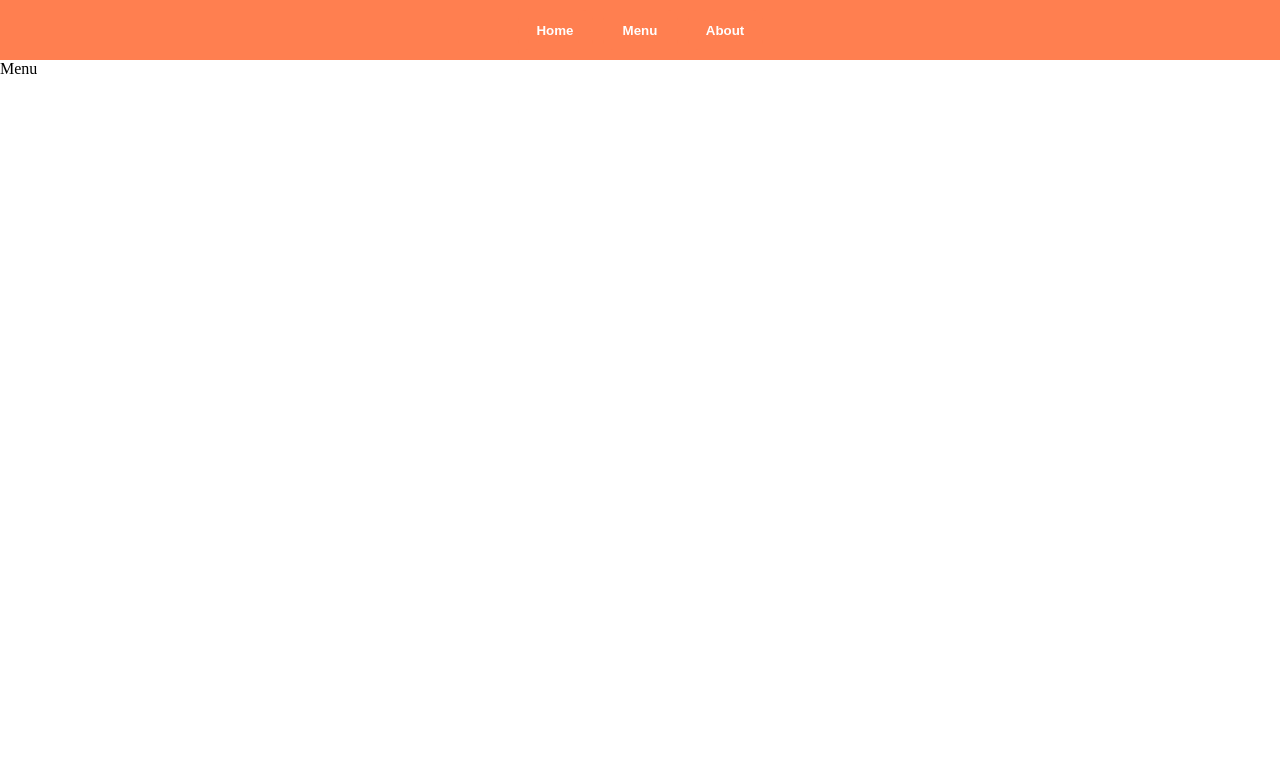
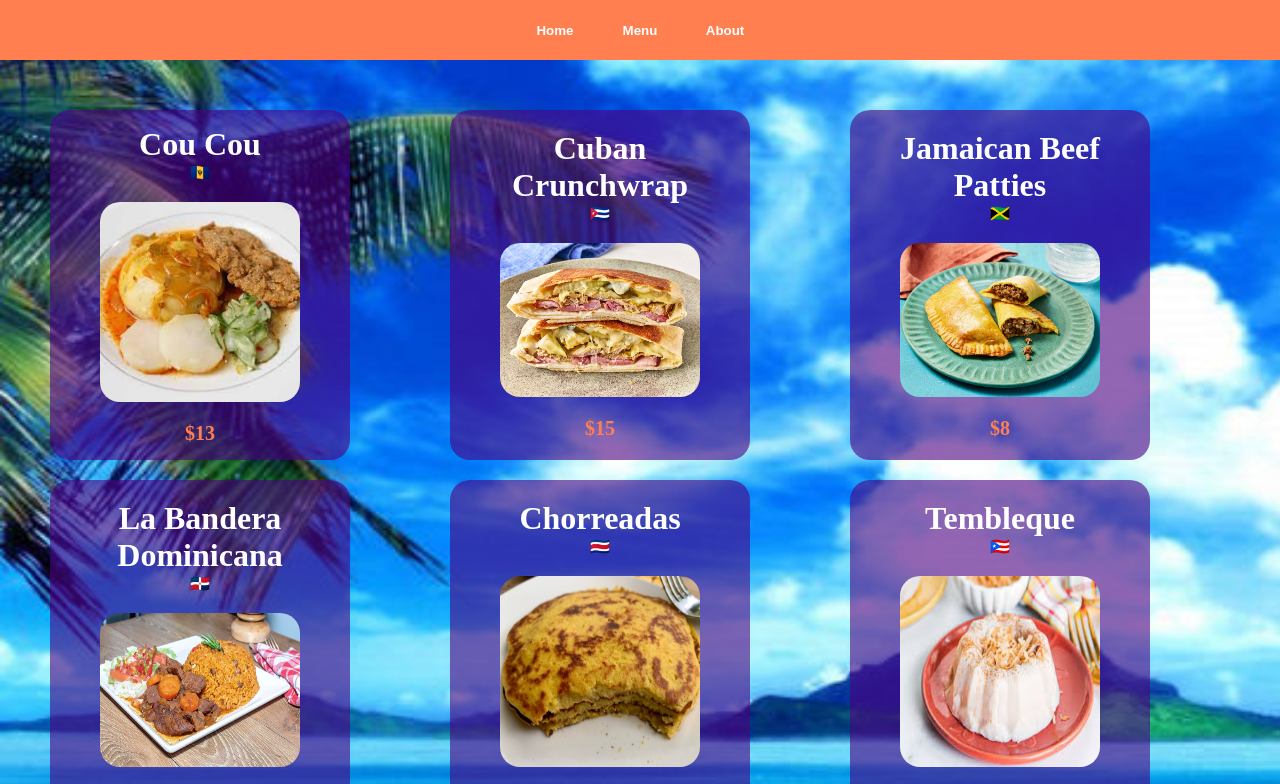
Before and after one commit to Rod-97/restaurant-page, a website built with webpack: page src/template.html in a window 1280 px wide. Both pictures are taken after a click on the button "Menu". Shown: the top 784 px of the page. Built offline with nearby package versions, Linux system fonts and the light colour scheme.

Commit message:
menu page

```diff
--- a/src/css/global.css
+++ b/src/css/global.css
@@ -2,6 +2,7 @@
   --coral-bg: rgba(255, 127, 80, 0.8);
   --coral: rgb(255, 127, 80);
   --deep-purple: rgb(75, 0, 130);
+  --deep-purple-bg: rgba(75, 0, 130, 0.6);
 }
 
 * {
@@ -41,11 +42,16 @@
   padding: 10px;
 }
 
+#home,
+#menu,
+#about {
+  height: 100vh;
+}
+
 #home {
-  background-image: url("../images/home.jpg");
+  background-image: url("../images/home-bg.jpg");
   background-size: cover;
   color: var(--deep-purple);
-  height: 100vh;
   display: flex;
   flex-direction: column;
   justify-content: center;
@@ -71,6 +77,46 @@
   font-size: 18px;
 }
 
+#menu {
+  background-image: url("../images/menu-bg.jpg");
+  background-size: cover;
+  height: 100%;
+  display: flex;
+  flex-direction: column;
+  justify-content: center;
+  align-items: center;
+  gap: 20px;
+  padding: 50px;
+}
+
+#menu .card {
+  background-color: var(--deep-purple-bg);
+  color: white;
+  height: 350px;
+  width: 300px;
+  border-radius: 20px;
+  padding: 20px;
+  display: flex;
+  flex-direction: column;
+  justify-content: center;
+  align-items: center;
+  text-align: center;
+}
+
+#menu .card img {
+  height: 200px;
+  width: 200px;
+  border-radius: 20px;
+  margin-top: 20px;
+}
+
+#menu .price {
+  margin-top: 20px;
+  font-weight: bold;
+  color: var(--coral);
+  font-size: 20px;
+}
+
 @media (min-width: 700px) {
   #header button {
     background-color: var(--coral);
@@ -85,4 +131,10 @@
   #home .text-container {
     width: 500px;
   }
+
+  #menu {
+    display: grid;
+    grid-template-columns: repeat(3, 1fr);
+    grid-template-rows: repeat(3, 1fr);
+  }
 }
--- a/src/js/menu.js
+++ b/src/js/menu.js
@@ -1,7 +1,106 @@
+import couCou from "../images/cou-cou.jpeg";
+import cubanCrunchwrap from "../images/cuban-crunchwrap.jpg";
+import jamaicanBeefPatties from "../images/jamaican-beef-patties.jpg";
+import laBanderaDominicana from "../images/la-bandera-dominicana.jpg";
+import chorreadas from "../images/chorreadas.jpg";
+import tembleque from "../images/tembleque.jpeg";
+import mudslide from "../images/mudslide.jpeg";
+import skyJuice from "../images/sky-juice.jpeg";
+import miamiVice from "../images/miami-vice.jpg";
+
+function countryCodeToFlagEmoji(countryCode) {
+  return countryCode
+    .toUpperCase()
+    .replace(/./g, (char) => String.fromCodePoint(char.charCodeAt(0) + 127397));
+}
+
+function getMenu() {
+  return [
+    {
+      name: "Cou Cou",
+      imgSrc: couCou,
+      flag: countryCodeToFlagEmoji("bb"),
+      price: "$13",
+    },
+    {
+      name: "Cuban Crunchwrap",
+      imgSrc: cubanCrunchwrap,
+      flag: countryCodeToFlagEmoji("cu"),
+      price: "$15",
+    },
+    {
+      name: "Jamaican Beef Patties",
+      imgSrc: jamaicanBeefPatties,
+      flag: countryCodeToFlagEmoji("jm"),
+      price: "$8",
+    },
+    {
+      name: "La Bandera Dominicana",
+      imgSrc: laBanderaDominicana,
+      flag: countryCodeToFlagEmoji("do"),
+      price: "$16",
+    },
+    {
+      name: "Chorreadas",
+      imgSrc: chorreadas,
+      flag: countryCodeToFlagEmoji("cr"),
+      price: "$10",
+    },
+    {
+      name: "Tembleque",
+      imgSrc: tembleque,
+      flag: countryCodeToFlagEmoji("pr"),
+      price: "$9",
+    },
+    {
+      name: "Mudslide",
+      imgSrc: mudslide,
+      flag: countryCodeToFlagEmoji("ky"),
+      price: "$12",
+    },
+    {
+      name: "Sky Juice",
+      imgSrc: skyJuice,
+      flag: countryCodeToFlagEmoji("bs"),
+      price: "$10",
+    },
+    {
+      name: "Miami Vice",
+      imgSrc: miamiVice,
+      flag: countryCodeToFlagEmoji("us"),
+      price: "$15",
+    },
+  ];
+}
+
 export function displayMenu() {
   const content = document.querySelector("#content");
   const menu = document.createElement("div");
   menu.id = "menu";
-  menu.textContent = "Menu";
+
+  const data = getMenu();
+
+  data.forEach((el) => {
+    const card = document.createElement("div");
+    const name = document.createElement("h1");
+    const flag = document.createElement("span");
+    const img = document.createElement("img");
+    const price = document.createElement("div");
+
+    card.classList.add("card");
+    price.classList.add("price");
+
+    name.textContent = el.name;
+    img.src = el.imgSrc;
+    flag.textContent = el.flag;
+    price.textContent = el.price;
+
+    card.appendChild(name);
+    card.appendChild(flag);
+    card.appendChild(img);
+    card.appendChild(price);
+    menu.appendChild(card);
+  });
+
   content.appendChild(menu);
 }
```
Also changed, not shown: src/images/chorreadas.jpg (added), src/images/cou-cou.jpeg (added), src/images/cuban-crunchwrap.jpg (added), src/images/home-bg.jpg (renamed from src/images/home.jpg), src/images/jamaican-beef-patties.jpg (added), src/images/la-bandera-dominicana.jpg (added), src/images/menu-bg.jpg (added), src/images/miami-vice.jpg (added), src/images/mudslide.jpeg (added), src/images/recipe.jpg (deleted), src/images/sky-juice.jpeg (added), src/images/tembleque.jpeg (added).
